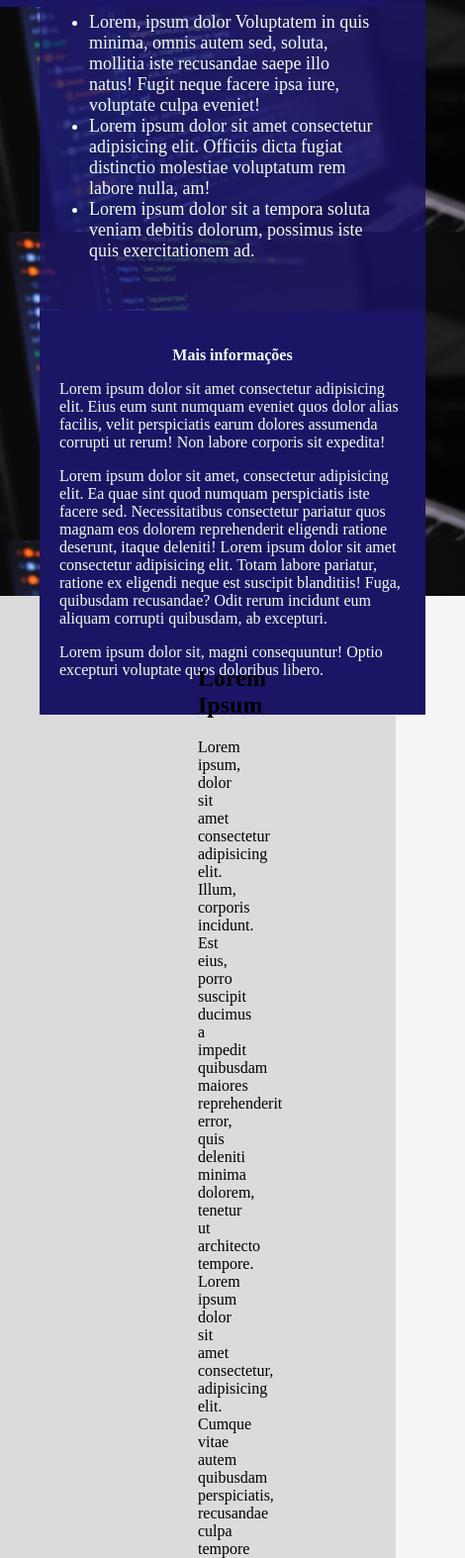
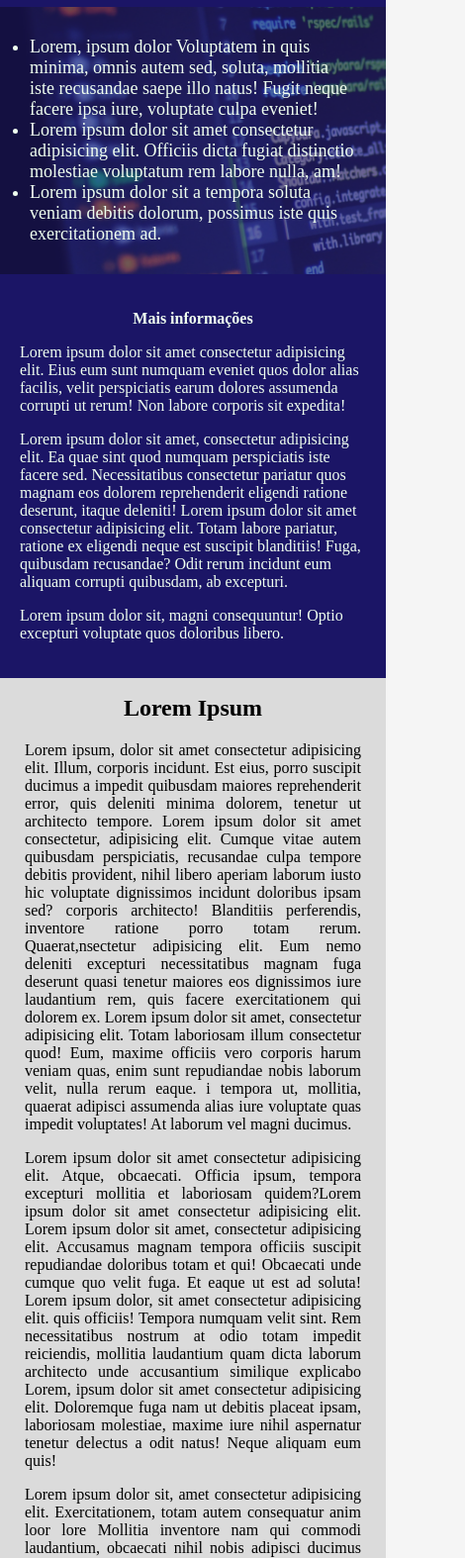
Before and after one commit to Pedro-Oliveira/Responsive-Page, a plain HTML site: page index.html in a window 390 px wide. Shown: the part 78-1652 px from the top of the page at 99% size, 470 px wide, since content can reach past the window. Drawn offline with Linux system fonts and the light colour scheme.

Commit message:
adjustment-responsive

```diff
--- a/css/style.css
+++ b/css/style.css
@@ -1,6 +1,7 @@
 body{
     margin: 0;
     padding: 0;
+    overflow-x: hidden;
     box-sizing: border-box;
     background-color: whitesmoke;
 }
@@ -16,15 +17,14 @@ body{
     margin: 13px 30px;
     font-family: -apple-system, BlinkMacSystemFont, 'Segoe UI', Roboto, Oxygen, Ubuntu, Cantarell, 'Open Sans', 'Helvetica Neue', sans-serif;
 }
-.lista{
+.background-image{
     width: 100%;
+    background-image: url("../imagens/pexels-luis-gomes-546819.jpg");
+    background-size: cover;
+    height: 660px;
     display: flex;
     flex-wrap: wrap;
     align-items: center;
-    background-image: url("../imagens/pexels-luis-gomes-546819.jpg");
-    background-size: contain;
-    height: 600px;
-    padding: 40px;
 }
 .imge{
     width: 100%;
@@ -34,12 +34,12 @@ body{
 }
 .itens{
     max-width: 500px;
-    padding: 50px;
-    margin: auto;
+    padding: 30px;
+    margin: 85px auto 0px auto;
     font-size: 18px;
-    background-color: rgb(27, 21, 102, 0.8);
+    background-color: rgb(27, 21, 102, 0.6);
     color: honeydew;
-    display: block;
+    display: inline-block;
 
 }
 .titulo{
@@ -52,12 +52,13 @@ body{
     font-size: 16px;
     background-color: rgb(27, 21, 102);
     color: honeydew;
-    display: block;
+    float: right;
 }
 .information{
     background-color: rgb(219, 219, 219);
     width: calc(100%-40px);
-    padding: 50px 200px;
+    padding: 100px 10%;
+    display: block;
     text-align: justify;
 }
 .triade{
@@ -66,15 +67,26 @@ body{
     display: flex;
     flex-wrap: wrap;
     justify-content: space-around;
+    padding: 100px 0;
 }
-.triade div{
-    padding: 0;
+.triade > div{
     text-align: center;
     font-size: 18px;
     width: 340px;
-    margin: 50px;
+    margin: 50px auto;
 }
 footer{
     text-align: center;
     text-decoration: none;
 }
+@media only screen and (max-width: 680px){
+    .header{
+        text-align: center;
+    }
+    .background-image{
+        display: block;
+    }
+    .information{
+        padding: 100px 25px;
+    }
+}
--- a/index.html
+++ b/index.html
@@ -11,14 +11,12 @@
     <header class="header">
         <p>Logo</p>
     </header>
-    <section class="lista">
-        <div>
-            <ul class="itens">
-                <li>Lorem, ipsum dolor  Voluptatem in quis minima, omnis autem sed, soluta, mollitia iste recusandae saepe illo natus! Fugit neque facere ipsa iure, voluptate culpa eveniet!</li>
-                <li>Lorem ipsum dolor sit amet consectetur adipisicing elit. Officiis dicta fugiat distinctio molestiae voluptatum rem labore nulla, am!</li>
-                <li>Lorem ipsum dolor sit a tempora soluta veniam debitis dolorum, possimus iste quis exercitationem ad.</li>
-            </ul>
-        </div>
+    <section class="background-image">
+        <ul class="itens">
+            <li>Lorem, ipsum dolor  Voluptatem in quis minima, omnis autem sed, soluta, mollitia iste recusandae saepe illo natus! Fugit neque facere ipsa iure, voluptate culpa eveniet!</li>
+            <li>Lorem ipsum dolor sit amet consectetur adipisicing elit. Officiis dicta fugiat distinctio molestiae voluptatum rem labore nulla, am!</li>
+            <li>Lorem ipsum dolor sit a tempora soluta veniam debitis dolorum, possimus iste quis exercitationem ad.</li>
+        </ul>
         <div class="info">
             <strong class="titulo"><p>Mais informações</p></strong>
             <p>Lorem ipsum dolor sit amet consectetur adipisicing elit. Eius eum sunt numquam eveniet quos dolor alias facilis, velit perspiciatis earum dolores assumenda corrupti ut rerum! Non labore corporis sit expedita!</p>
@@ -28,8 +26,9 @@
     </section>
     <section class="information">
         <h1 style="text-align: center;">Lorem Ipsum</h1>
-        <p>Lorem ipsum, dolor sit amet consectetur adipisicing elit. Illum, corporis incidunt. Est eius, porro suscipit ducimus a impedit quibusdam maiores reprehenderit error, quis deleniti minima dolorem, tenetur ut architecto tempore. Lorem ipsum dolor sit amet consectetur, adipisicing elit. Cumque vitae autem quibusdam perspiciatis, recusandae culpa tempore debitis provident, nihil libero aperiam laborum iusto hic voluptate dignissimos incidunt doloribus ipsam sed? Lorem ipsum dolor sit, amet consectetur adipisicing elit. Exercitationem, totam autem consequatur anim loor lore Lorem ipsum dolor sit amet consectetur adipisicing elit. Illum earum ratione nulla quo hic magni minus laboriosam suscipit, corporis architecto! Blanditiis perferendis, inventore ratione porro totam rerum. Quaerat,nsectetur adipisicing elit. Eum nemo deleniti excepturi necessitatibus magnam fuga deserunt quasi tenetur maiores eos dignissimos iure laudantium rem, quis facere exercitationem qui dolorem ex. Lorem ipsum dolor sit amet, consectetur adipisicing elit. Totam laboriosam illum consectetur quod! Eum, maxime officiis vero corporis harum veniam quas, enim sunt repudiandae nobis laborum velit, nulla rerum eaque. i tempora ut, mollitia, quaerat adipisci assumenda alias iure voluptate quas impedit voluptates! At laborum vel magni ducimus.</p>
-        <p>Lorem ipsum dolor sit amet consectetur adipisicing elit. Atque, obcaecati. Officia ipsum, tempora excepturi mollitia et laboriosam veritatis odit explicabo ab est numquam molestiae, porro, doloribus reprehenderit vero. Provident, quidem?Lorem ipsum dolor sit amet consectetur adipisicing elit. Lorem ipsum dolor sit amet, consectetur adipisicing elit. Accusamus magnam tempora officiis suscipit repudiandae doloribus totam et qui! Obcaecati unde cumque quo velit fuga. Et eaque ut est ad soluta! Lorem ipsum dolor, sit amet consectetur adipisicing elit. Mollitia inventore nam qui commodi laudantium, obcaecati nihil nobis adipisci ducimus voluptatibus ea suscipit quis officiis! Tempora numquam velit sint. Rem necessitatibus nostrum at odio totam impedit reiciendis, mollitia laudantium quam dicta laborum architecto unde accusantium similique explicabo Lorem, ipsum dolor sit amet consectetur adipisicing elit. Doloremque fuga nam ut debitis placeat ipsam, laboriosam molestiae, maxime iure nihil aspernatur tenetur delectus a odit natus! Neque aliquam eum quis!</p>
+        <p>Lorem ipsum, dolor sit amet consectetur adipisicing elit. Illum, corporis incidunt. Est eius, porro suscipit ducimus a impedit quibusdam maiores reprehenderit error, quis deleniti minima dolorem, tenetur ut architecto tempore. Lorem ipsum dolor sit amet consectetur, adipisicing elit. Cumque vitae autem quibusdam perspiciatis, recusandae culpa tempore debitis provident, nihil libero aperiam laborum iusto hic voluptate dignissimos incidunt doloribus ipsam sed?  corporis architecto! Blanditiis perferendis, inventore ratione porro totam rerum. Quaerat,nsectetur adipisicing elit. Eum nemo deleniti excepturi necessitatibus magnam fuga deserunt quasi tenetur maiores eos dignissimos iure laudantium rem, quis facere exercitationem qui dolorem ex. Lorem ipsum dolor sit amet, consectetur adipisicing elit. Totam laboriosam illum consectetur quod! Eum, maxime officiis vero corporis harum veniam quas, enim sunt repudiandae nobis laborum velit, nulla rerum eaque. i tempora ut, mollitia, quaerat adipisci assumenda alias iure voluptate quas impedit voluptates! At laborum vel magni ducimus.</p>
+        <p>Lorem ipsum dolor sit amet consectetur adipisicing elit. Atque, obcaecati. Officia ipsum, tempora excepturi mollitia et laboriosam quidem?Lorem ipsum dolor sit amet consectetur adipisicing elit. Lorem ipsum dolor sit amet, consectetur adipisicing elit. Accusamus magnam tempora officiis suscipit repudiandae doloribus totam et qui! Obcaecati unde cumque quo velit fuga. Et eaque ut est ad soluta! Lorem ipsum dolor, sit amet consectetur adipisicing elit. quis officiis! Tempora numquam velit sint. Rem necessitatibus nostrum at odio totam impedit reiciendis, mollitia laudantium quam dicta laborum architecto unde accusantium similique explicabo Lorem, ipsum dolor sit amet consectetur adipisicing elit. Doloremque fuga nam ut debitis placeat ipsam, laboriosam molestiae, maxime iure nihil aspernatur tenetur delectus a odit natus! Neque aliquam eum quis!</p>
+        <p>Lorem ipsum dolor sit, amet consectetur adipisicing elit. Exercitationem, totam autem consequatur anim loor lore Mollitia inventore nam qui commodi laudantium, obcaecati nihil nobis adipisci ducimus voluptatibus ea suscipit. veritatis odit explicabo ab est numquam molestiae, porro, doloribus reprehenderit vero. Provident,  Lorem ipsum dolor sit amet consectetur adipisicing elit. Illum earum ratione nulla quo hic magni minus laboriosam suscipit,</p>
     </section>
     <section class="triade">
         <div>
```
